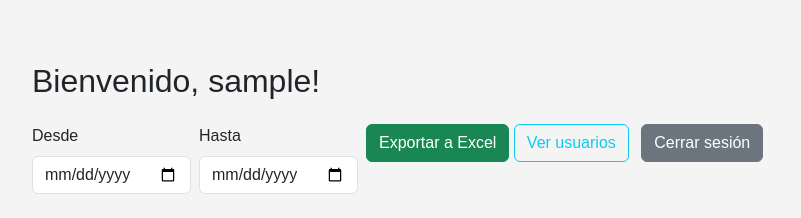
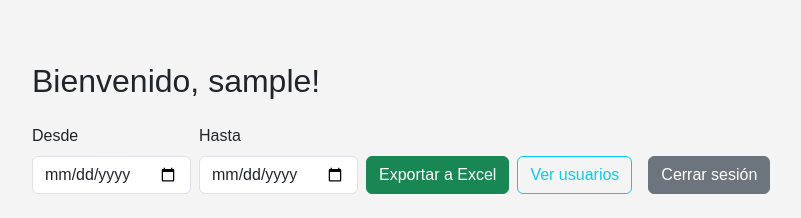
Before and after one commit to GUILLERMOWEB/App-Web-Registrar-Horas, a Flask app: page /administrator in a window 1280 px wide. Shown: the part 56-274 px from the top of the page, without its empty margins (62-863 px from the left). Run offline with Flask 3, Linux system fonts and the light colour scheme; the visitor is signed in with stand-in values (Sample User, id 1); data comes from the database, SQL or seed files in the repository; data that the repository does not hold is empty.

Commit message:
Corrigo nombres exportar excel para admin

```diff
--- a/app.py
+++ b/app.py
@@ -296,13 +296,20 @@ def exportar_excel():
         return redirect(url_for('login'))
 
     role = session.get('role')
+    user_id = session.get('user_id')
     fecha_desde = request.args.get('fecha_desde')
     fecha_hasta = request.args.get('fecha_hasta')
+    contexto = request.args.get('contexto')  # <-- nuevo campo para saber desde dónde se exporta
 
     query = Registro.query
-    if role not in ['admin', 'superadmin']:
-        query = query.filter_by(user_id=session['user_id'])
 
+    # Restricción por rol
+    if role == 'admin' and contexto != 'admin':
+        query = query.filter_by(user_id=user_id)
+    elif role not in ['admin', 'superadmin']:
+        query = query.filter_by(user_id=user_id)
+
+    # Filtro por fechas
     if fecha_desde and fecha_hasta:
         query = query.filter(Registro.fecha.between(fecha_desde, fecha_hasta))
 
@@ -329,7 +336,6 @@ def exportar_excel():
         'Centro de Costo': r.centro_costo or '',
         'Tipo de Servicio': r.tipo_servicio or '',
         'Línea': r.linea or ''
-
     } for r in registros if r.user is not None])
 
     archivo = BytesIO()
--- a/templates/admin.html
+++ b/templates/admin.html
@@ -4,7 +4,8 @@
 <div class="container mt-5">
   <h2 class="mb-4">Bienvenido, {{ session['username'] }}!</h2>
 
-  <div class="mb-4 d-flex flex-wrap gap-2">
+  <div class="mb-4">
+    <form method="GET" action="{{ url_for('exportar_excel') }}" class="d-flex flex-wrap gap-2 align-items-end">
       <div class="col-auto">
         <label for="fecha_desde" class="form-label">Desde</label>
         <input type="date" class="form-control" name="fecha_desde" required>
@@ -13,16 +14,23 @@
         <label for="fecha_hasta" class="form-label">Hasta</label>
         <input type="date" class="form-control" name="fecha_hasta" required>
       </div>
+      <input type="hidden" name="contexto" value="admin">
       <div class="col-auto">
-      <a href="{{ url_for('exportar_excel') }}" class="btn btn-success">Exportar a Excel</a>
+        <button type="submit" class="btn btn-success">Exportar a Excel</button>
+      </div>
 
       {% if role in ['superadmin'] %}
+        <div class="col-auto">
           <a href="{{ url_for('lista_usuarios') }}" class="btn btn-outline-info me-2">Ver usuarios</a>
+        </div>
       {% endif %}
 
+      <div class="col-auto">
         <a href="/logout" class="btn btn-secondary">Cerrar sesión</a>
       </div>
+    </form>
   </div>
+
 
   <div class="table-responsive">
     <table class="table table-striped table-bordered">
```
Lines whose indentation alone changed are shown as unchanged.
